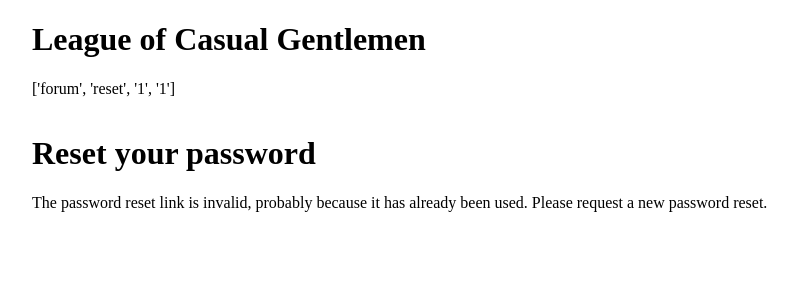
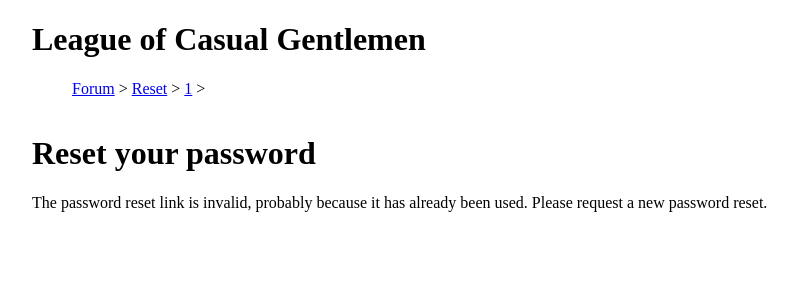
Before and after one commit to arrancardnell/DjangoForum, a Django app: a page that uses forum/templates/base.html in a window 1280 px wide. Shown: the part 18-318 px from the top of the page, without its empty margins (128-926 px from the left). Run offline with Django 3.2, Linux system fonts and the light colour scheme.

Commit message:
Added jump menu.

```diff
--- a/forum/static/css/forum.css
+++ b/forum/static/css/forum.css
@@ -16,3 +16,7 @@ body {
     float: left;
     margin: 5px;
 }
+.jump_menu_link {
+    list-style-type: none;
+    display: inline;
+}
--- a/forum/templates/base.html
+++ b/forum/templates/base.html
@@ -24,7 +24,7 @@
             </span>
         </div>
         <div id="jump_menu">
-            <p>{% jump_menu %}</p>
+            {% jump_menu %}
         </div>
         <div id="content">
             {% block content %}
--- /dev/null
+++ b/forum/templates/forum/jump_menu.html
@@ -0,0 +1,5 @@
+<ul class="jump_menu_list">
+    {% for jump, link in jumps.items %}
+        <li class="jump_menu_link"><a href="{{ link }}">{{ jump|capfirst }}</a> ></li>
+    {% endfor %}
+</ul>
--- a/forum/templatetags/forum_tags.py
+++ b/forum/templatetags/forum_tags.py
@@ -1,12 +1,20 @@
+from collections import OrderedDict
 from django import template
 
 register = template.Library()
 
-@register.simple_tag(takes_context=True)
+
+@register.inclusion_tag('forum/jump_menu.html', takes_context=True)
 def jump_menu(context):
-    jump_menu = {}
+    jump_menu = OrderedDict([('jumps', {})])
+    jumps = OrderedDict()
     request = context['request']
-    path = str(request.path)
-    path_list = path.split('/')
+    path = str(request.path).strip('/')  # forum/general/welcome
+    path_list = path.split('/')  # ['forum', 'general', 'welcome']
 
-    return path_list[1:-1]
+    for index, jump_name in enumerate(path_list):
+        link = '/' + '/'.join(path_list[:index + 1]) + '/'   # /forum/general/welcome/
+        jumps.setdefault(jump_name, link)
+    jump_menu['jumps'].update(jumps)
+
+    return jump_menu
```
